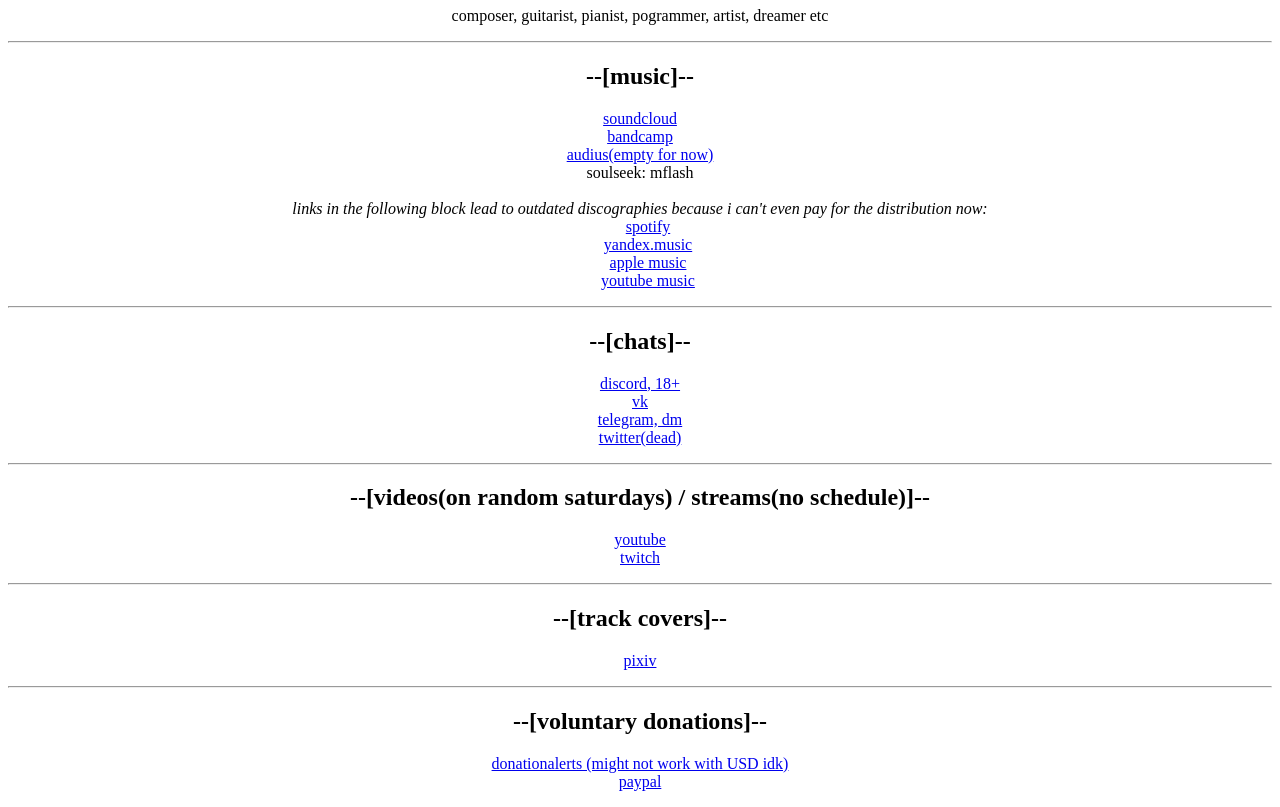
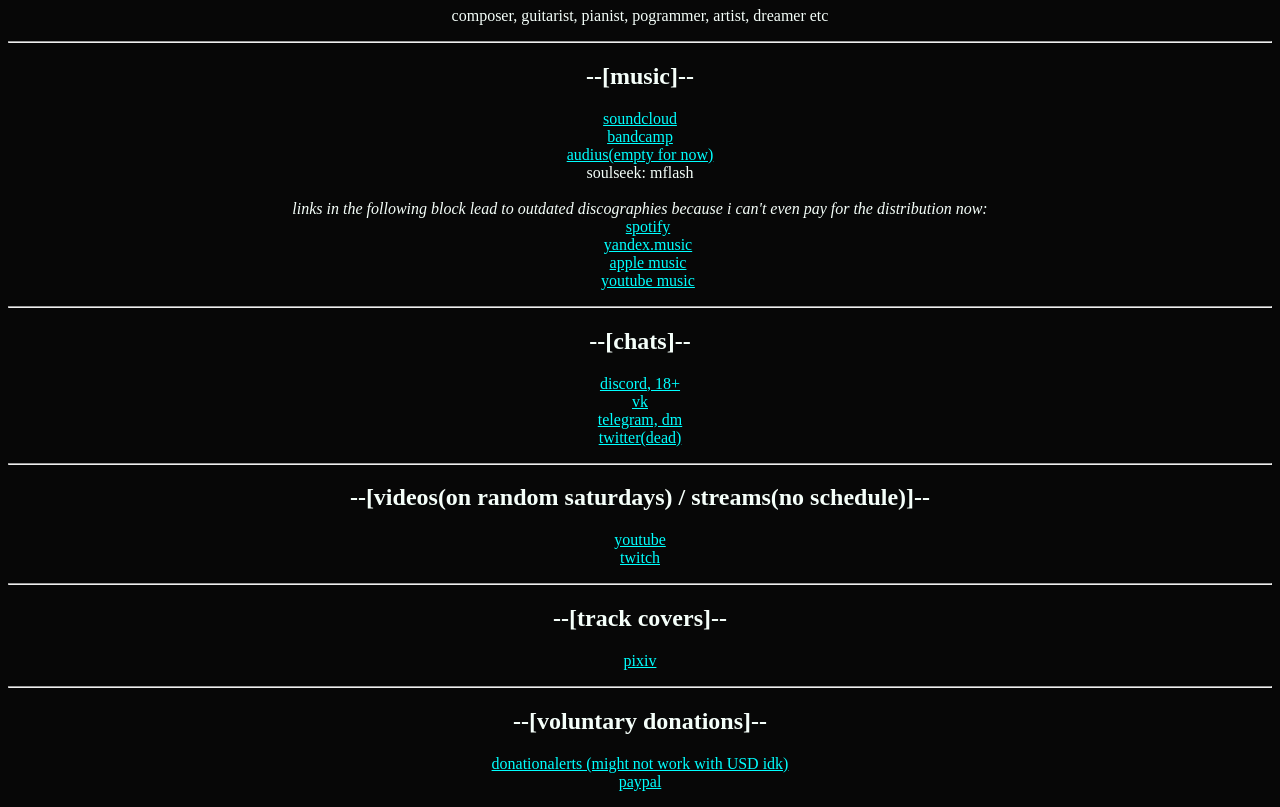
Before and after one commit to ModlesSFlash/modlessflash.github.io, a plain HTML site: page index.html in a window 1280 px wide. Shown: the part 73-880 px from the top of the page. Drawn offline with Linux system fonts and the light colour scheme.

Commit message:
joined the dark side

```diff
--- a/index.html
+++ b/index.html
@@ -3,6 +3,7 @@
 <head>
 	<meta charset="utf-8">
 	<title>links or smth</title>
+	<link rel="stylesheet" type="text/css" href="style.css">
 </head>
 <body>
 	<center>
--- /dev/null
+++ b/style.css
@@ -0,0 +1,10 @@
+body
+{
+	background: #070707;
+	color: mintcream;
+}
+
+a
+{
+	color: cyan;
+}
```
